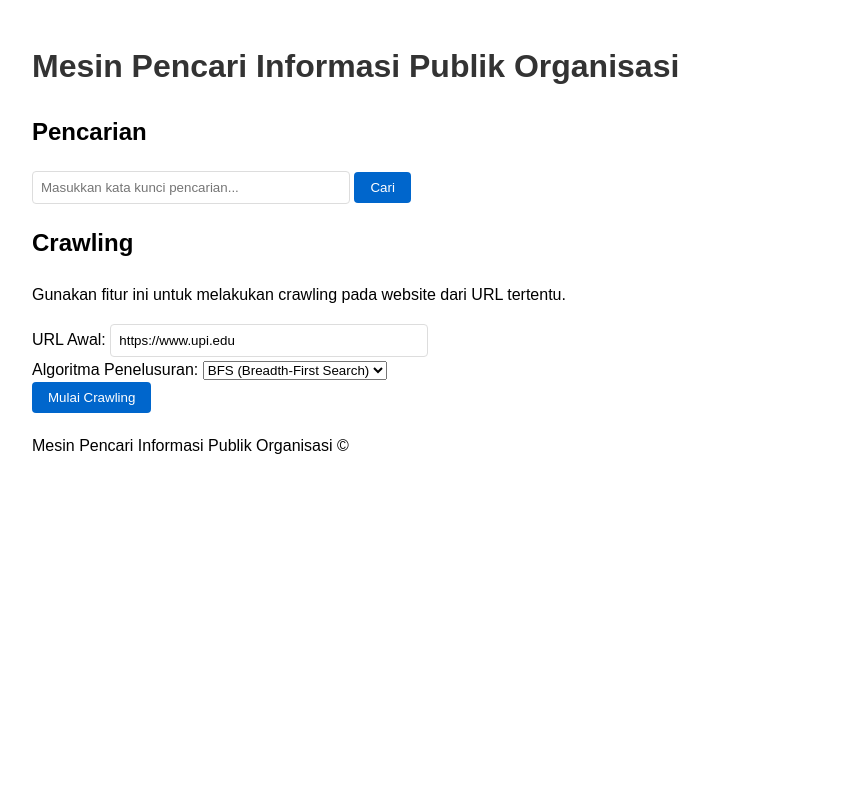
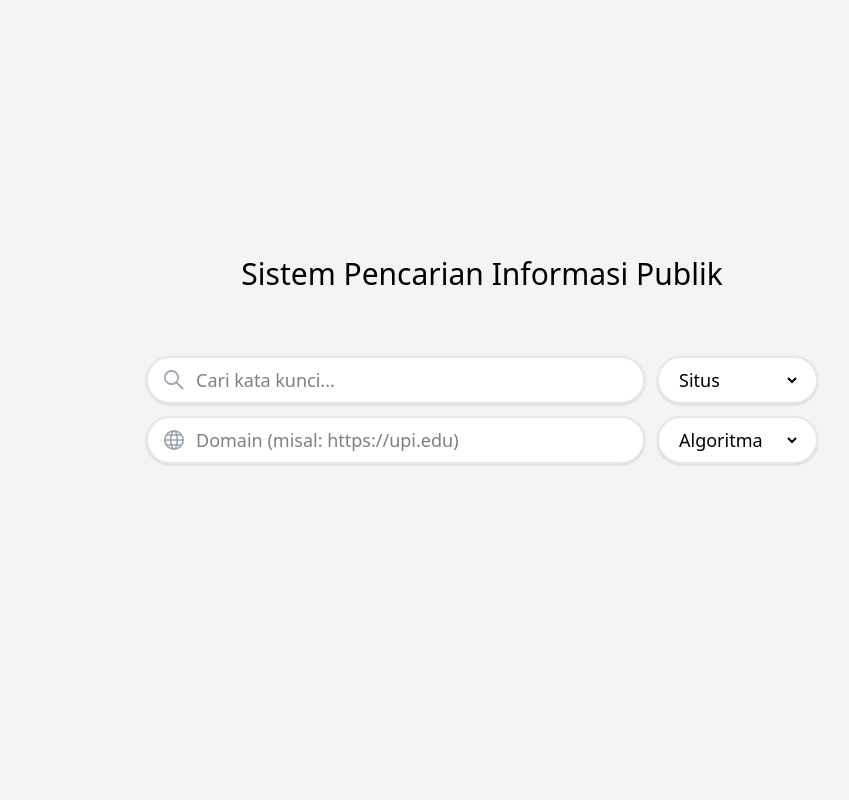
Before and after one commit to hafsahha/DOXXER, a Flask app: page / in a window 1280 px wide. Shown: the whole page, without its empty margins (158-1007 px from the left). Run offline with Flask 3, Linux system fonts and the light colour scheme.

Commit message:
Better index (can't search yet)

```diff
--- a/templates/index.html
+++ b/templates/index.html
@@ -1,86 +1,109 @@
 <!DOCTYPE html>
 <html lang="en">
 <head>
-<!-- <<<<<<< HEAD -->
-    <title>Mesin Pencari Informasi</title>
-    <link rel="stylesheet" href="{{ url_for('static', filename='style.css') }}">
-</head>
-<body>
-    <div class="container">
-        <h1>Mesin Pencari Informasi Publik Organisasi</h1>
-
-        {% if error %}
-            <div class="error-message">{{ error }}</div>
-        {% endif %}
-
-        {% if message %}
-            <div class="success-message">{{ message }}</div>
-        {% endif %}
-
-        <div class="search-box">
-            <h2>Pencarian</h2>
-            <form action="/search" method="POST" class="search-form">
-                <input type="text" name="keyword" placeholder="Masukkan kata kunci pencarian..." required>
-                <button type="submit" class="search-button">Cari</button>
-            </form>
-        </div>
-
-        <div class="crawl-box">
-            <h2>Crawling</h2>
-            <p>Gunakan fitur ini untuk melakukan crawling pada website dari URL tertentu.</p>
-            <form action="/crawl" method="POST" class="crawl-form">
-                <div class="form-group">
-                    <label for="url">URL Awal:</label>
-                    <input type="text" name="url" placeholder="https://www.upi.edu" value="{{ config.SEED_URL }}" required>
-                </div>
-
-                <div class="form-group">
-                    <label for="algorithm">Algoritma Penelusuran:</label>
-                    <select name="algorithm" required>
-                        <option value="bfs">BFS (Breadth-First Search)</option>
-                        <option value="dfs">DFS (Depth-First Search)</option>
-                    </select>
-                </div>
-
-                <button type="submit" class="crawl-button">Mulai Crawling</button>
-            </form>
-        </div>
-
-        <footer>
-            <p>Mesin Pencari Informasi Publik Organisasi &copy; {{ current_year }}</p>
-        </footer>
-<!-- =======
     <meta charset="UTF-8">
     <meta name="viewport" content="width=device-width, initial-scale=1.0">
+    <script src="https://code.jquery.com/jquery-3.7.1.js"></script>
     <script src="https://cdn.jsdelivr.net/npm/@tailwindcss/browser@4"></script>
-    <title>DOXXER</title>
+    <title>Mesin Pencari Informasi</title>
 </head>
 <body>
     <div class="flex flex-col items-center justify-center min-h-screen bg-gray-100 dark:bg-gray-800">
-        <div class="mb-8">
-            <img src="https://www.google.com/images/branding/googlelogo/2x/googlelogo_light_color_272x92dp.png" alt="Logo" class="w-64 mx-auto hidden dark:block">
-            <img src="https://www.google.com/images/branding/googlelogo/2x/googlelogo_dark_color_272x92dp.png" alt="Logo" class="w-64 mx-auto dark:hidden block">
+        <div class="mb-16">
+            <h1 class="text-3xl text-black dark:text-white">Sistem Pencarian Informasi Publik</h1>
         </div>
-        <form class="w-full max-w-xl mb-16" action="/search" method="POST">
-            <div class="flex flex-col gap-2">
-                <div class="flex items-center border border-gray-200 rounded-full shadow px-4 py-2 bg-white hover:shadow-lg transition">
+        <div class="w-full max-w-2xl mb-12 flex flex-col gap-3">
+            <form action="/search" method="POST" class="flex items-center gap-3" id="search-form">
+                <div class="flex items-center border-2 border-gray-200 rounded-full shadow px-4 py-2 bg-white hover:shadow-lg transition w-full">
                     <svg class="w-5 h-5 text-gray-400 mr-3" fill="none" stroke="currentColor" stroke-width="2" viewBox="0 0 24 24">
-                        <circle cx="11" cy="11" r="8"></circle>
-                        <line x1="21" y1="21" x2="16.65" y2="16.65"></line>
+                        <path d="M9 1a8 8 0 1 1 0 16a8 8 0 1 1 0-16 M0 0M14.6 14.6L23 23" />
                     </svg>
-                    <input type="text" name="keyword" class="flex-grow outline-none bg-transparent text-lg" placeholder="Search..." required>
+                    <input type="text" name="keyword" class="flex-grow outline-none bg-transparent text-lg" placeholder="Cari kata kunci...">
                 </div>
-                <div class="flex items-center border border-gray-200 rounded-full shadow px-4 py-2 bg-white hover:shadow-lg transition">
+                <div class="flex items-center border-2 border-gray-200 rounded-full shadow px-4 py-2 bg-white hover:shadow-lg transition">
+                    <select name="database" class="flex-grow outline-none bg-transparent text-lg h-[28px] w-[125px]">
+                        <option value="" disabled selected>Situs</option>
+                        <!-- BELUM SELESAI -->
+                        {% for db in databases %}
+                        <option value="{{ db }}">{{ db }}</option>
+                        {% endfor %}
+                        <!-- IYAH BLUM -->
+                    </select>
+                </div>
+                <button type="submit" class="flex items-center border-2 border-gray-200 rounded-full shadow px-3 py-2 bg-white cursor-pointer hover:bg-transparent transition">
+                    <svg class="w-5 h-[28px] text-gray-400" fill="none" stroke="currentColor" stroke-width="2" viewBox="0 0 24 24">
+                        <path d="M22 2L11 13 M22 2L15 22L11 13L2 9L22 2Z" />
+                    </svg>
+                </button>
+            </form>
+            <form action="/crawl" method="POST" class="flex items-center gap-3" id="crawl-form">
+                <div class="flex items-center border-2 border-gray-200 rounded-full shadow px-4 py-2 bg-white hover:shadow-lg transition w-full">
                     <svg class="w-5 h-5 text-gray-400 mr-3" fill="none" stroke="currentColor" stroke-width="2" viewBox="0 0 24 24">
-                        <path stroke-linecap="round" stroke-linejoin="round" d="M3 7v10a2 2 0 002 2h14a2 2 0 002-2V7m-6 0V4a2 2 0 00-2-2H9a2 2 0 00-2 2v3m6 0h6"></path>
-                        <path stroke-linecap="round" stroke-linejoin="round" d="M3 7h18"></path>
+                        <path d="M12 1a11 11 0 1 1 0 22a11 11 0 1 1 0-22 M3 6h18 M1 12h22 M3 18h18 M16 12a4 11 0 1 1 -8 0a4 11 0 1 1 8 0" />
                     </svg>
-                    <input type="text" name="domain" value="https://spada.upi.edu" class="flex-grow outline-none bg-transparent text-lg" placeholder="Domain (misal: upi.edu)" required>
+                    <input type="text" name="url" class="flex-grow outline-none bg-transparent text-lg" placeholder="Domain (misal: https://upi.edu)">
                 </div>
+                <div class="flex items-center border-2 border-gray-200 rounded-full shadow px-4 py-2 bg-white hover:shadow-lg transition">
+                    <select name="algorithm" class="flex-grow outline-none bg-transparent text-lg h-[28px] w-[125px]">
+                        <option value="" disabled selected>Algoritma</option>
+                        <option value="bfs">BFS</option>
+                        <option value="dfs">DFS</option>
+                    </select>
+                </div>
+                <button type="submit" class="flex items-center border-2 border-gray-200 rounded-full shadow px-3 py-2 bg-white cursor-pointer hover:bg-transparent transition">
+                    <svg class="w-5 h-[28px] text-gray-400" fill="none" stroke="currentColor" stroke-width="2" viewBox="0 0 24 24">
+                        <path d="M22 2L11 13 M22 2L15 22L11 13L2 9L22 2Z" />
+                    </svg>
+                </button>
+            </form>
+            <div class="text-red-500 text-sm ml-2 h-[20px]">
+            {% with message = get_flashed_messages(with_categories=true) %}
+                {% for category, message in message %}
+                    {{ message }}
+                {% endfor %}
+            {% endwith %}
             </div>
-            <button type="submit" class="hidden"></button>
-        </form>
->>>>>>> 6ff6c6251c8747241e6b592c30052780a3ef5a3c
+        </div>
+        <div class="flex w-full max-w-2xl text-gray-500 dark:text-gray-400 h-[50vh] overflow-hidden">
+            <div class="flex flex-col justify-end max-h-fit" id="logs"></div>
+        </div>
     </div>
+    <script>
+        $(document).ready(function() {
+            $('#logs').parent().hide();
+
+            $('#search-form button').hide();
+            $('#search-form input').on('input', function() {
+                if ($(this).val().length > 0) $('#search-form button').slideDown();
+                else $('#search-form button').slideUp();
+            });
+
+            $('#crawl-form button').hide();
+            $('#crawl-form input').on('input', function() {
+                if ($(this).val().length > 0 && $('#crawl-form select').val()) $('#crawl-form button').slideDown();
+                else $('#crawl-form button').slideUp();
+            });
+            $('#crawl-form select').change(function() {
+                if ($(this).val() && $('#crawl-form input').val().length > 0) $('#crawl-form button').slideDown();
+                else $('#crawl-form button').slideUp();
+            });
+
+            $('#crawl-form').on('submit', function() {
+                $('#logs').parent().slideDown();
+                $('#search-form').slideUp();
+                $('#logs').html('')
+
+                const eventSource = new EventSource("/logs/stream/" + $('#crawl-form select').val());
+                eventSource.onmessage = function (event) {
+                    $('#logs').append('<div class="text-sm">' + event.data + '</div>');
+                };
+
+                eventSource.onerror = function () {
+                    $('#logs').append('<div class="text-red-500 text-sm">Streaming log gagal atau telah selesai.</div>');
+                    eventSource.close();
+                };
+            });
+        });
+    </script>
 </body>
-</html> -->
+</html>
```
